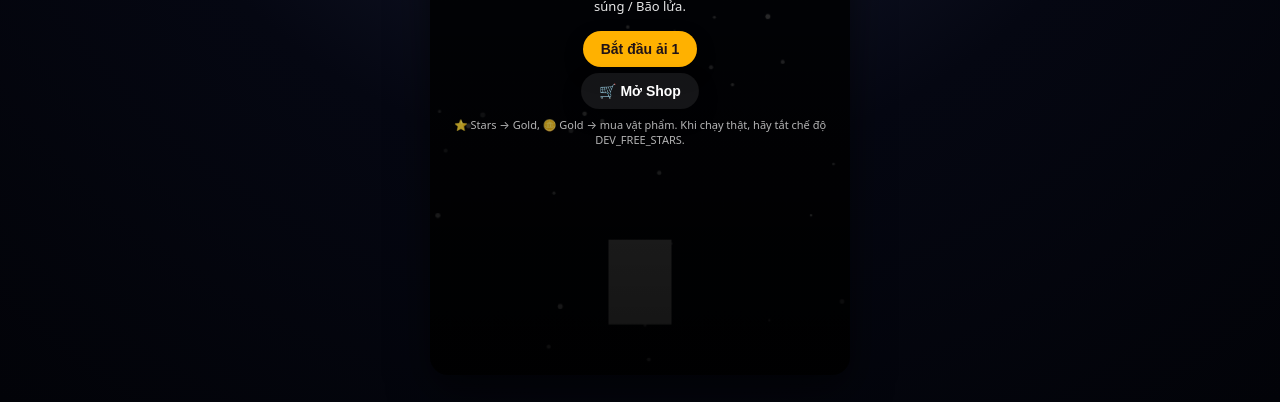
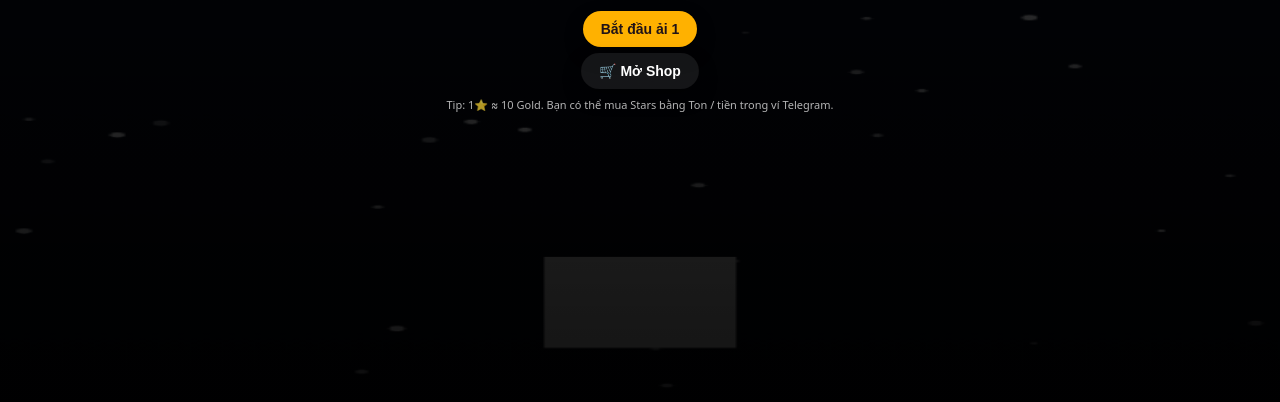
Before and after one commit to vip102a/shooter-miniapp, a plain HTML site: page index.html in a window 1280 px wide. Shown: the part 398-800 px from the top of the page. Drawn offline with Linux system fonts and the light colour scheme; animation ran at ten frames a second.

Commit message:
Update index.html

```diff
--- a/index.html
+++ b/index.html
@@ -10,26 +10,34 @@
 
   <style>
     * { box-sizing: border-box; margin: 0; padding: 0; }
+
+    html, body {
+      margin: 0;
+      padding: 0;
+      width: 100%;
+      height: 100%;
+    }
+
     body {
       font-family: system-ui, -apple-system, BlinkMacSystemFont, "Segoe UI", sans-serif;
       background: radial-gradient(circle at top, #202642 0%, #050712 55%, #020308 100%);
       color: #fff;
-      display: flex;
-      justify-content: center;
-      align-items: center;
-      min-height: 100vh;
+      width: 100%;
+      height: 100vh;
       overflow: hidden;
     }
+
     .game-wrapper {
+      position: fixed;
+      inset: 0;              /* top:0; right:0; bottom:0; left:0 */
       width: 100%;
-      max-width: 420px;
-      aspect-ratio: 9/16;
-      border-radius: 18px;
+      height: 100vh;         /* chiếm toàn bộ khung mini app */
+      max-width: none;
+      border-radius: 0;
       overflow: hidden;
-      box-shadow: 0 16px 40px rgba(0,0,0,0.55);
-      position: relative;
       background:#020308;
     }
+
     #gameCanvas {
       width: 100%;
       height: 100%;
@@ -387,8 +395,8 @@
   const BACKEND     = 'https://backend-yemh.onrender.com';
   const STORAGE_KEY = 'survival_shooter_progress_v5';
 
-  // Production: dùng Stars thật, KHÔNG free nữa
-const DEV_FREE_STARS = false;
+  // Production: dùng Stars thật
+  const DEV_FREE_STARS = false;
 
   const AUTO_SHOOT = true;
   const WEAPON_KEYS = ['pistol','rifle','shotgun','sniper'];
@@ -807,14 +815,14 @@ const DEV_FREE_STARS = false;
     shopReturnMode = 'menu';
     overlay.innerHTML = `
       <h1>🎮 Survival Shooter</h1>
-      <p>Dùng Telegram Stars để mua Gold, rồi dùng Gold mua vật phẩm.</p>
+      <p>Game bắn súng sinh tồn. Dùng Telegram Stars để mua Gold, sau đó dùng Gold mua vật phẩm và nâng cấp vũ khí.</p>
       <p style="font-size:13px;opacity:0.9">
         <b>PC:</b> A/D di chuyển, auto-bắn. Nhấn <b>Q</b> hoặc nút súng để đổi vũ khí.<br/>
         <b>Điện thoại:</b> Vuốt trên màn hình để di chuyển, ngón thứ 2 bấm súng / Bão lửa.
       </p>
       <button id="btnStartGame">Bắt đầu ải 1</button>
       <button id="btnOpenShopFromMenu" class="secondary">🛒 Mở Shop</button>
-      <small>⭐ Stars → Gold, 🪙 Gold → mua vật phẩm. Khi chạy thật, hãy tắt chế độ DEV_FREE_STARS.</small>
+      <small>Tip: 1⭐ ≈ 10 Gold. Bạn có thể mua Stars bằng Ton / tiền trong ví Telegram.</small>
     `;
     overlay.style.display = 'flex';
     document.getElementById('btnStartGame').onclick = () => { ensureAudio(); startGame(); };
@@ -1147,7 +1155,7 @@ const DEV_FREE_STARS = false;
               class="secondary"
               data-pack-id="${pack.id}"
               style="padding:6px 10px;border-radius:999px;font-size:12px;">
-              ${DEV_FREE_STARS ? 'Mua (DEV FREE)' : 'Mua bằng Stars'}
+              Mua bằng Stars
             </button>
           </div>
         </div>
@@ -1257,7 +1265,7 @@ const DEV_FREE_STARS = false;
 
       <button id="btnBackFromShop" class="secondary">⬅ Quay lại</button>
       <small id="shopStatusText" style="margin-top:4px;">
-        ${DEV_FREE_STARS ? 'Hiện tại: DEV_FREE_STARS = true (mua Gold không tốn Stars).' : 'Tip: Nên mua Gold gói lớn để giảm số lần thanh toán.'}
+        Dùng Stars để mua Gold, sau đó dùng Gold để mua vật phẩm trong game.
       </small>
     `;
     overlay.style.display = 'flex';
```
